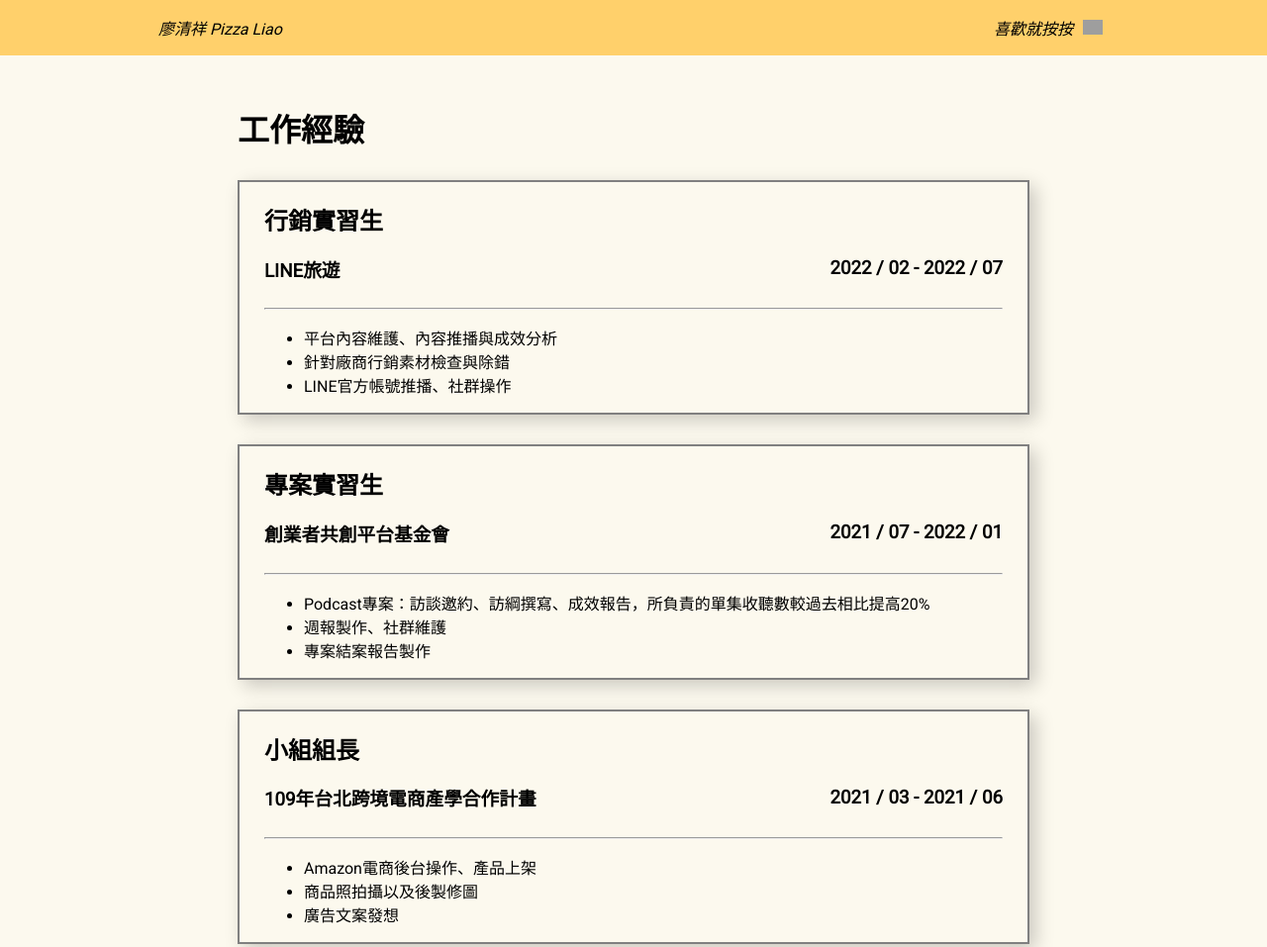
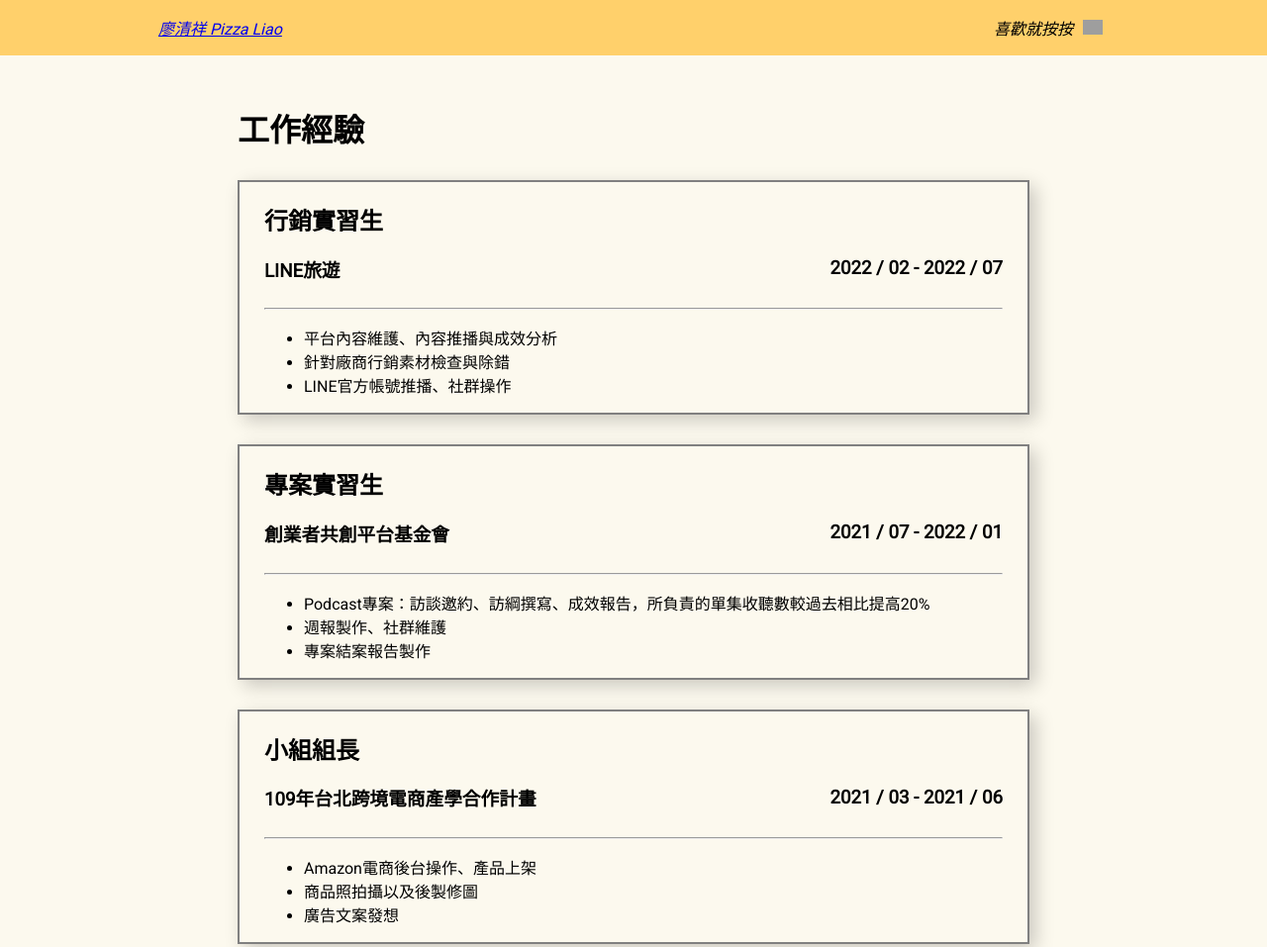
Before and after one commit to Pizza-Liao/Pizza-Liao-Experience.github.io, a plain HTML site: page index.html in a window 1280 px wide. Shown: the top 957 px of the page at 99% size. Drawn offline with Linux system fonts and the light colour scheme; grey boxes are pictures that could not be loaded.

Commit message:
Update index.html

```diff
--- a/index.html
+++ b/index.html
@@ -10,9 +10,11 @@
   </head>
 <header>
   <var>
-    <span class="var-name">
-      廖清祥 Pizza Liao
-    </span>
+    <a href="https://pizza-liao.github.io/">
+      <span class="var-name">
+        廖清祥 Pizza Liao
+      </span>
+    </a>
     <ul>
       <li class="click-heart">
         喜歡就按按
```
